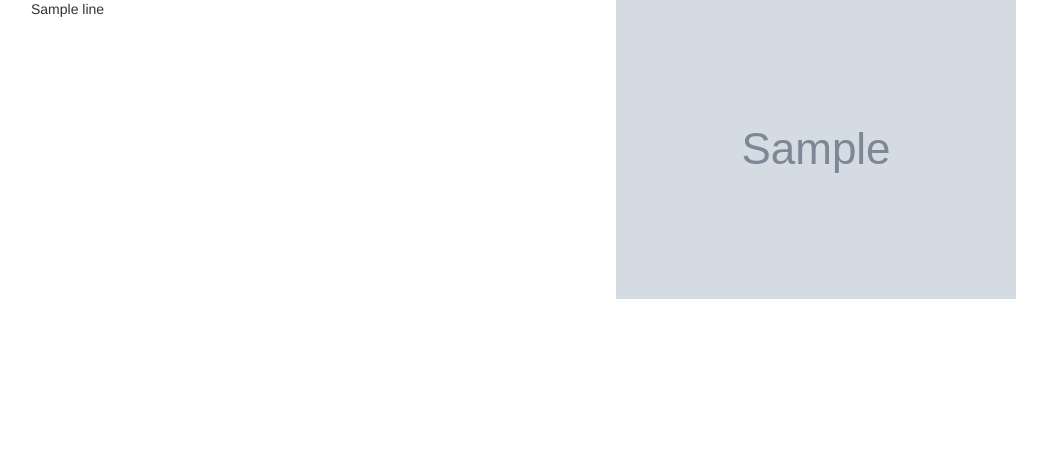
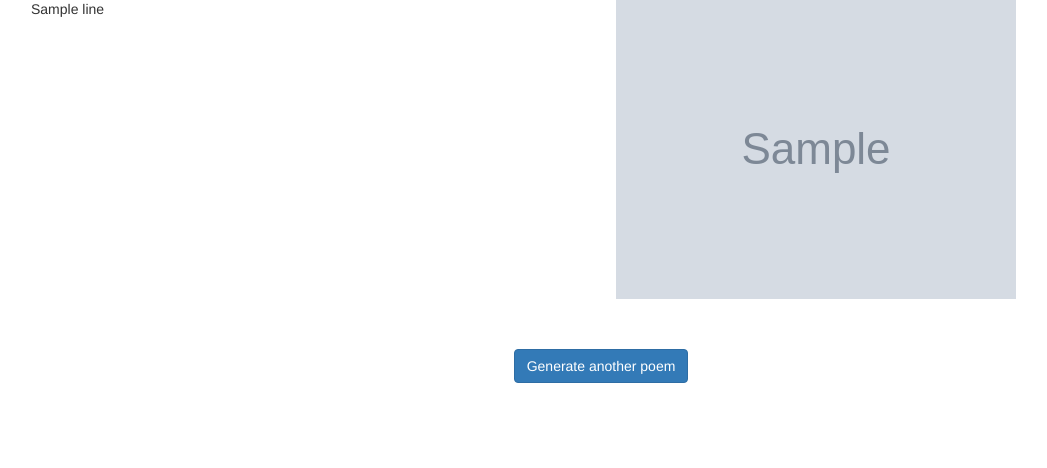
Before and after one commit to starakaj/wikisonnet, a Flask app: template server/templates/poem.html in a window 1280 px wide. Shown: the part 141-609 px from the top of the page, without its empty margins (54-1101 px from the left). Run offline with Flask 2, Linux system fonts and the light colour scheme; the template is opened without the code that fills it: most values are stand-ins (such as "Sample title", 1, 10 or a date in 2020); grey boxes marked "Sample" are stand-in pictures; parts of the project's set-up code (start-up, migrations or seed data) failed here and were passed over; some libraries are stand-ins or nearby versions.

Commit message:
add link to generate new poem on poem#show page

```diff
--- a/server/static/css/main.css
+++ b/server/static/css/main.css
@@ -43,6 +43,10 @@
 
 .sonnet__title {
   padding-bottom: 50px;
+}
+
+.sonnet__new {
+  padding-top: 50px;
 }
 
 .hidden {
--- a/server/templates/poem.html
+++ b/server/templates/poem.html
@@ -20,6 +20,10 @@
       </div>
     {% endif %}
   </div>
+  <div class="row text-center sonnet__new">
+    <a class="btn btn-primary" href="/">Generate another poem</a>
+  </div>
 </div>
 
+
 {% endblock %}
```
